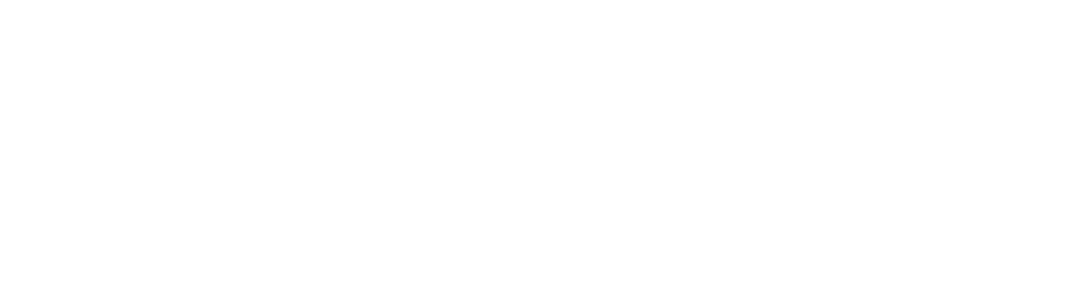
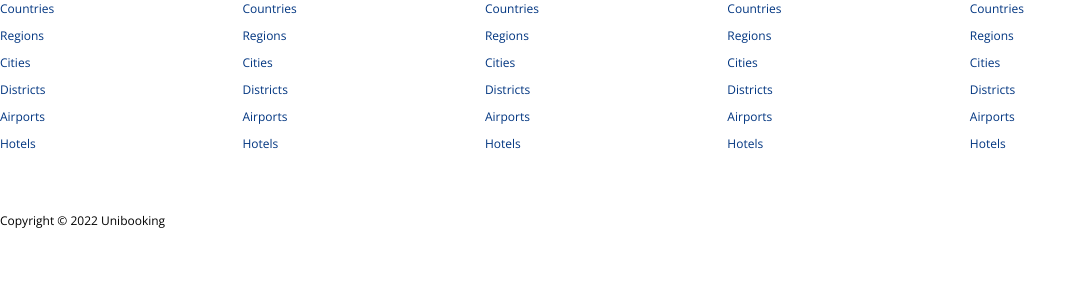
Before and after one commit to Virdes/uni-hotels, a React (Create React App) app: page /footer in a window 1280 px wide. Before the commit this address had no page. Shown: the top 300 px of the page, without its empty margins (0-1087 px from the left). Built offline with nearby package versions, Linux system fonts and the light colour scheme.

Commit message:
uni-hotels

```diff
--- a/src/App.js
+++ b/src/App.js
@@ -12,6 +12,7 @@
 import PropertyList from "./components/propertyList/PropertyList";
 import FeaturedProperties from "./components/featuredProperties/FeaturedProperties";
 import MailList from "./components/mailList/MailList";
+import Footer from "./components/footer/Footer";
 
 function App() {
   return (
@@ -26,6 +27,7 @@
         <Route path="/propertyLis" element={<PropertyList/>} />
         <Route path="/featuredProperties" element={<FeaturedProperties/>} />
         <Route path="/mailList" element={<MailList/>} />
+        <Route path="/footer" element={<Footer/>} />
       </Routes>
     </BrowserRouter>
   );
--- /dev/null
+++ b/src/components/footer/Footer.jsx
@@ -0,0 +1,53 @@
+import "./footer.css";
+
+const Footer = () => {
+    return (
+        <div className="footer">
+            <div className="fLists">
+                <ul className="fList">
+                    <li className="fListItem">Countries</li>
+                    <li className="fListItem">Regions</li>
+                    <li className="fListItem">Cities</li>
+                    <li className="fListItem">Districts</li>
+                    <li className="fListItem">Airports</li>
+                    <li className="fListItem">Hotels</li>
+                </ul>
+                <ul className="fList">
+                    <li className="fListItem">Countries</li>
+                    <li className="fListItem">Regions</li>
+                    <li className="fListItem">Cities</li>
+                    <li className="fListItem">Districts</li>
+                    <li className="fListItem">Airports</li>
+                    <li className="fListItem">Hotels</li>
+                </ul>
+                <ul className="fList">
+                    <li className="fListItem">Countries</li>
+                    <li className="fListItem">Regions</li>
+                    <li className="fListItem">Cities</li>
+                    <li className="fListItem">Districts</li>
+                    <li className="fListItem">Airports</li>
+                    <li className="fListItem">Hotels</li>
+                </ul>
+                <ul className="fList">
+                    <li className="fListItem">Countries</li>
+                    <li className="fListItem">Regions</li>
+                    <li className="fListItem">Cities</li>
+                    <li className="fListItem">Districts</li>
+                    <li className="fListItem">Airports</li>
+                    <li className="fListItem">Hotels</li>
+                </ul>
+                <ul className="fList">
+                    <li className="fListItem">Countries</li>
+                    <li className="fListItem">Regions</li>
+                    <li className="fListItem">Cities</li>
+                    <li className="fListItem">Districts</li>
+                    <li className="fListItem">Airports</li>
+                    <li className="fListItem">Hotels</li>
+                </ul>
+            </div>
+            <div className="fText">Copyright © 2022 Unibooking</div>
+        </div>
+    )
+}
+
+export default Footer
--- /dev/null
+++ b/src/components/footer/footer.css
@@ -0,0 +1,23 @@
+.footer{
+    width: 100%;
+    width: 1024px;
+    font-size: 12px;
+}
+
+.fLists{
+    width: 100%;
+    display: flex;
+    justify-content: space-between;
+    margin-bottom: 50px;
+}
+
+.fList{
+    list-style: none;
+    padding: 0;
+}
+
+.fListItem{
+    margin-bottom: 10px;
+    color: #003580;
+    cursor: pointer;
+}
--- a/src/components/header/Header.jsx
+++ b/src/components/header/Header.jsx
@@ -13,8 +13,10 @@
 import 'react-date-range/dist/styles.css'; // main css file
 import 'react-date-range/dist/theme/default.css'; // theme css file
 import { format } from "date-fns"
+import { useNavigate } from "react-router-dom";
 
 const Header = ({type}) => {
+    const [destination, setDestination] = useState("")
     const [openDate, setOpenDate] = useState(false)
     const [date, setDate] = useState([
         {
@@ -30,12 +32,17 @@
           room: 1,
       })
 
+const navigate = useNavigate()
 
 const handleOption = (name, operation) => {
     setOptions(prev=>{return {
         ...prev, [name]: operation === "i" ? options[name] +1 : options[name] - 1,
     }})
 
+}
+
+const handleSearch = () => {
+    navigate("/hotels", {state:{ destination, date, options}})
 }
 
     return (
@@ -77,6 +84,7 @@
                             type="text"
                             placeholder="Where are you going?"
                             className="headerSearchInput"
+                            onChange={(e) => setDestination(e.target.value)}
                         />
                     </div>
                     <div className="headerSearchItem">
@@ -89,6 +97,7 @@
                         moveRangeOnFirstSelection={false}
                         ranges={date}
                         className="date"
+                        minDate={new Date()}
                         />}
                     </div>
                     <div className="headerSearchItem">
@@ -128,7 +137,7 @@
                             </div>}
                     </div>
                     <div className="headerSearchItem">
-                        <button className="headerBtn">Search</button>
+                        <button className="headerBtn" onClick={handleSearch}>Search</button>
                     </div>
                 </div></>}
 
--- a/src/pages/home/Home.jsx
+++ b/src/pages/home/Home.jsx
@@ -4,6 +4,7 @@
 import PropertyList from "../../components/propertyList/PropertyList"
 import MailList from "../../components/mailList/MailList"
 import FeaturedProperties from "../../components/featuredProperties/FeaturedProperties"
+import Footer from "../../components/footer/Footer"
 import "./home.css"
 
 const Home = () => {
@@ -18,6 +19,7 @@
                 <h1 className="homeTitle">Homes guest love</h1>
                 <FeaturedProperties />
                 <MailList />
+                <Footer/>
             </div>
         </div>
     )
--- a/src/pages/list/List.jsx
+++ b/src/pages/list/List.jsx
@@ -1,12 +1,82 @@
-import React from 'react'
+import "./list.css"
 import Navbar from '../../components/navbar/Navbar'
 import Header from '../../components/header/Header'
+import { useLocation } from "react-router-dom";
+import { useState } from "react";
+import { format } from "date-fns";
+import { DateRange } from 'react-date-range';
 
 const List = () => {
+
+    const location = useLocation();
+    const [destination, setDestination] = useState(location.state.destination)
+    const [date, setDate] = useState(location.state.date)
+    const [openDate, setOpenDate] = useState(false)
+    const [options, setOptions] = useState(location.state.options)
+
     return (
         <div>
             <Navbar/>
             <Header type="list"/>
+            <div className="listContainer">
+                <div className="listWrapper">
+                    <div className="listSearch">
+                        <h1 className="lsTitle">Search</h1>
+                        <div className="lsItem">
+                            <label>Destination</label>
+                            <input placeholder={destination} type="text" />
+                        </div>
+                        <div className="lsItem">
+                            <label>Check-in Date</label>
+                            <span onClick={()=>setOpenDate(!openDate)}> {`${format(date[0].startDate, "dd/MM/yyyy")} to ${format(date[0].endDate, "dd/MM/yyyy")}`} </span>
+                            {openDate && (
+                                <DateRange
+                                onChange={(item) => setDate([item.selection])}
+                                minDate={new Date()}
+                                ranges={date}
+                            />
+                            )}
+                        </div>
+                        <div className="lsItem">
+                          <label>Options</label>
+                          <div className="lsOptions">
+                          <div className="lsOptionItem">
+                              <span className="lsOptionText">
+                                  Min price <small>per night</small>
+                              </span>
+                              <input type="number" className="lsOptionInput" />
+                          </div>
+                          <div className="lsOptionItem">
+                              <span className="lsOptionText">
+                                  Max price <small>per night</small>
+                              </span>
+                              <input type="number" className="lsOptionInput" />
+                          </div>
+                          <div className="lsOptionItem">
+                              <span className="lsOptionText">
+                                  Adult
+                              </span>
+                              <input type="number" min={1} className="lsOptionInput" placeholder={options.adult}/>
+                          </div>
+                          <div className="lsOptionItem">
+                              <span className="lsOptionText">
+                                  Children
+                              </span>
+                              <input type="number" min={0} className="lsOptionInput" placeholder={options.children}/>
+                          </div>
+                          <div className="lsOptionItem">
+                              <span className="lsOptionText">
+                                  Room
+                              </span>
+                              <input type="number" min={1} className="lsOptionInput" placeholder={options.room}/>
+                          </div>
+                        </div>
+                        </div>
+                        <button>Search</button>
+                    </div>
+                    <div className="listResult"></div>
+                </div>
+            </div>
         </div>
     )
 }
--- /dev/null
+++ b/src/pages/list/list.css
@@ -0,0 +1,85 @@
+.listContainer{
+    display: flex;
+    justify-content: center;
+    margin-top: 20px;
+}
+
+.listWrapper{
+    width: 100%;
+    max-width: 1024px;
+    display: flex;
+    gap: 20px;
+}
+
+.listSearch{
+    flex:1;
+    background-color: #febb02;
+    padding: 10px;
+    border-radius: 10px;
+    position: sticky;
+    top: 10px;
+
+}
+
+.lsTitle{
+    font-size: 20px;
+    color: #555;
+    margin-bottom: 10px;
+}
+
+.listResult{
+    flex:3;
+}
+
+.lsItem>label{
+    font-size: 12px;
+}
+
+.lsItem>input{
+    height: 30px;
+    border: none;
+    padding: 5px;
+}
+
+.lsItem>span{
+    height: 30px;
+    padding: 5px;
+    border: none;
+    background-color: white;
+    display: flex;
+    align-items: center;
+    cursor: pointer;
+}
+
+.lsOptions{
+    padding: 10px;
+}
+
+.lsOptionItem{
+    display: flex;
+    justify-content: space-between;
+    margin-bottom: 10px;
+    color: #555;
+    font-size: 12px;
+}
+
+.lsOptionInput{
+    width: 50px;
+}
+
+.lsItem{
+    display: flex;
+    flex-direction: column;
+    gap: 5px;
+    margin-bottom: 10px;
+}
+
+.listSearch>button{
+    padding: 10px;
+    background-color: #0071c2;
+    color: white;
+    border: none;
+    width: 100%;
+    font-weight: 500;
+    cursor: pointer;
+}
```
